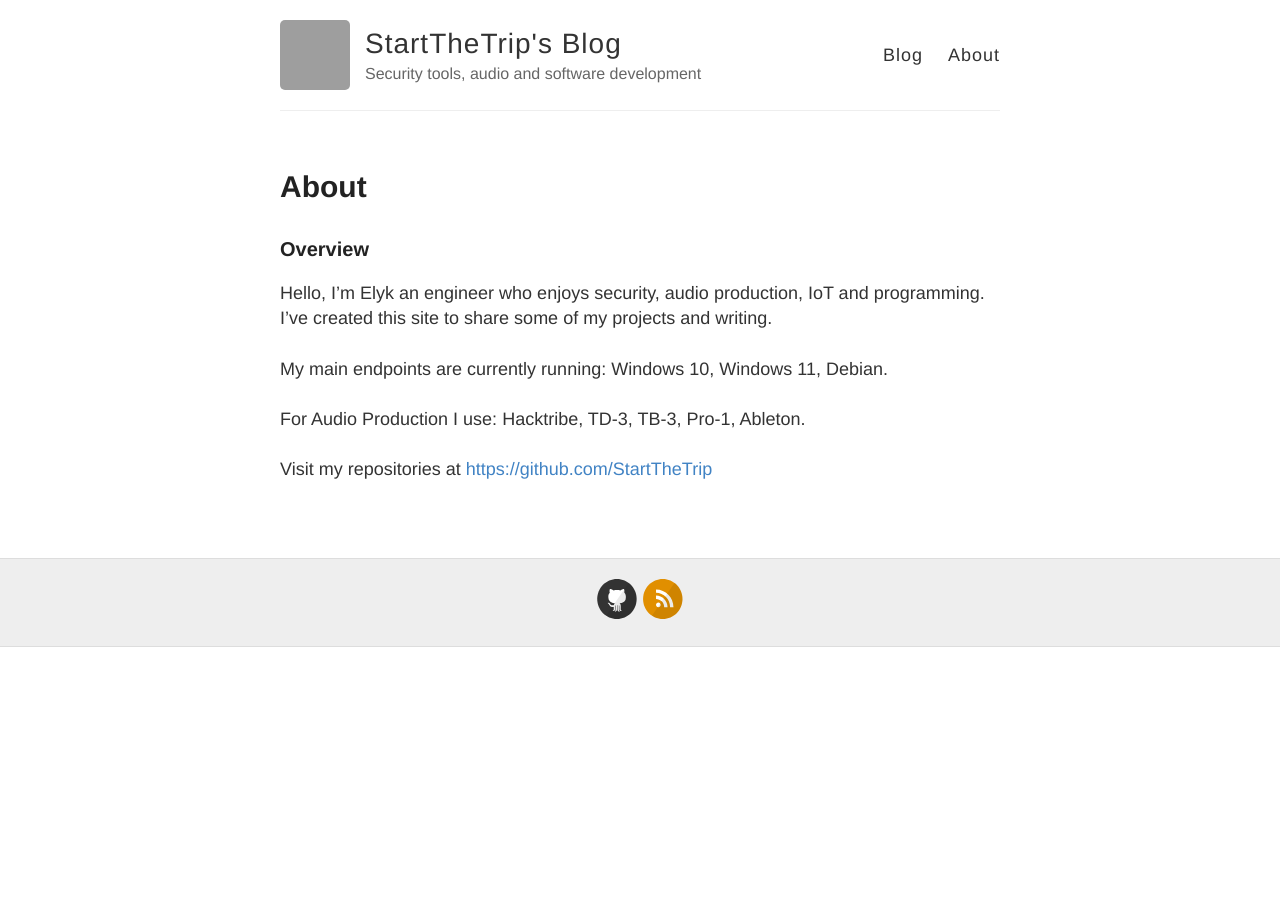
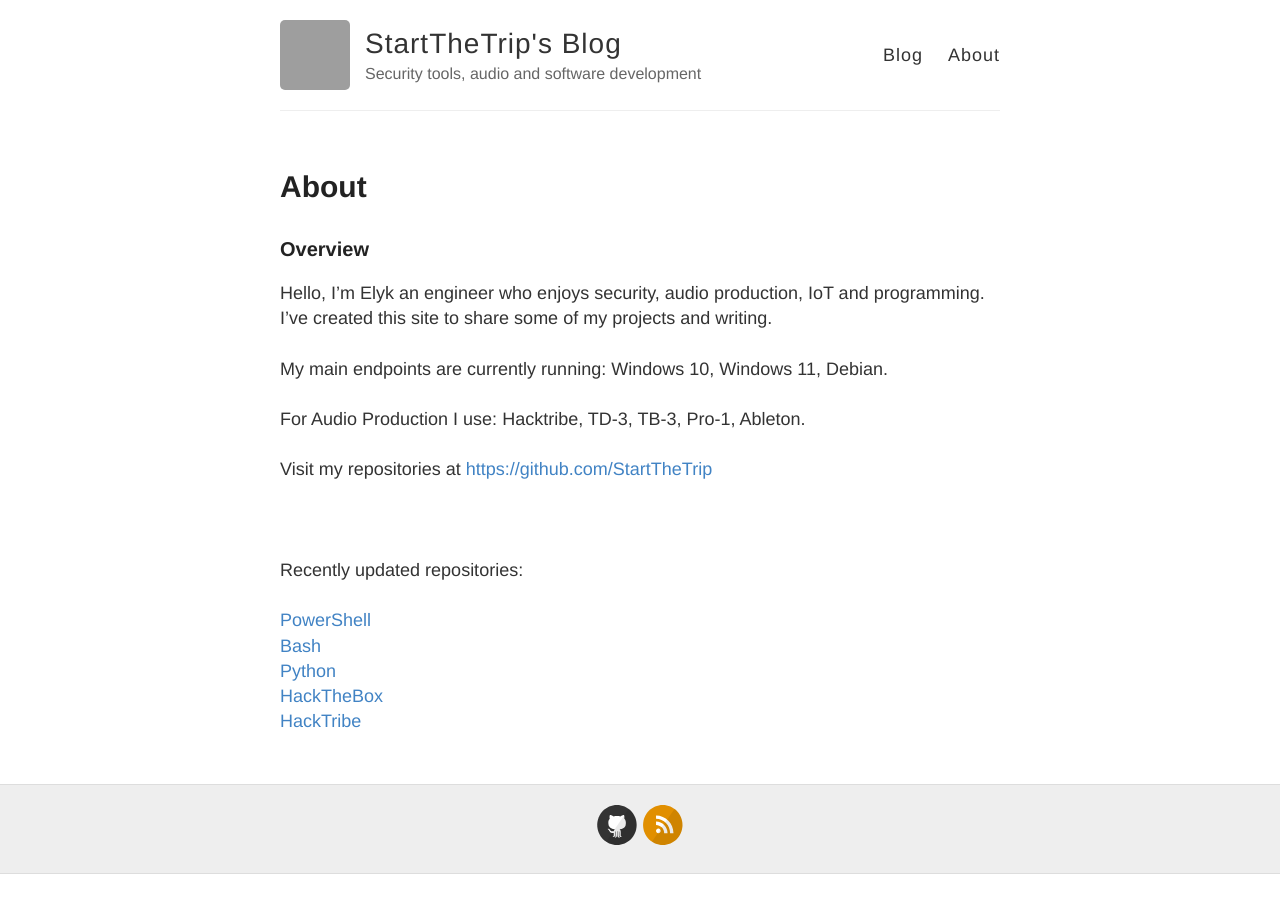
Before and after one commit to StartTheTrip/startthetrip.github.io, a Jekyll site: the page built from about.md, in a window 1280 px wide. Built offline with Jekyll 4.4.1, drawn with Linux system fonts in a browser that asks for light colours; grey boxes are pictures that could not be loaded.

Commit message:
About: Add repository links

```diff
--- a/about.md
+++ b/about.md
@@ -9,3 +9,10 @@ Hello, I'm Elyk an engineer who enjoys security, audio production, IoT and progr
 My main endpoints are currently running: Windows 10, Windows 11, Debian.<br /><br />
 For Audio Production I use: Hacktribe, TD-3, TB-3, Pro-1, Ableton.<br><br>
 Visit my repositories at <a href="https://github.com/StartTheTrip">https://github.com/StartTheTrip</a><br><br>
+<br><br>
+Recently updated repositories:<br><br>
+<a href="https://github.com/StartTheTrip/PowerShell">PowerShell</a><br>
+<a href="https://github.com/StartTheTrip/Bash">Bash</a><br>
+<a href="https://github.com/StartTheTrip/Python">Python</a><br>
+<a href="https://github.com/StartTheTrip/HackTheBox">HackTheBox</a><br>
+<a href="https://github.com/StartTheTrip/HackTribe">HackTribe</a><br>
```
